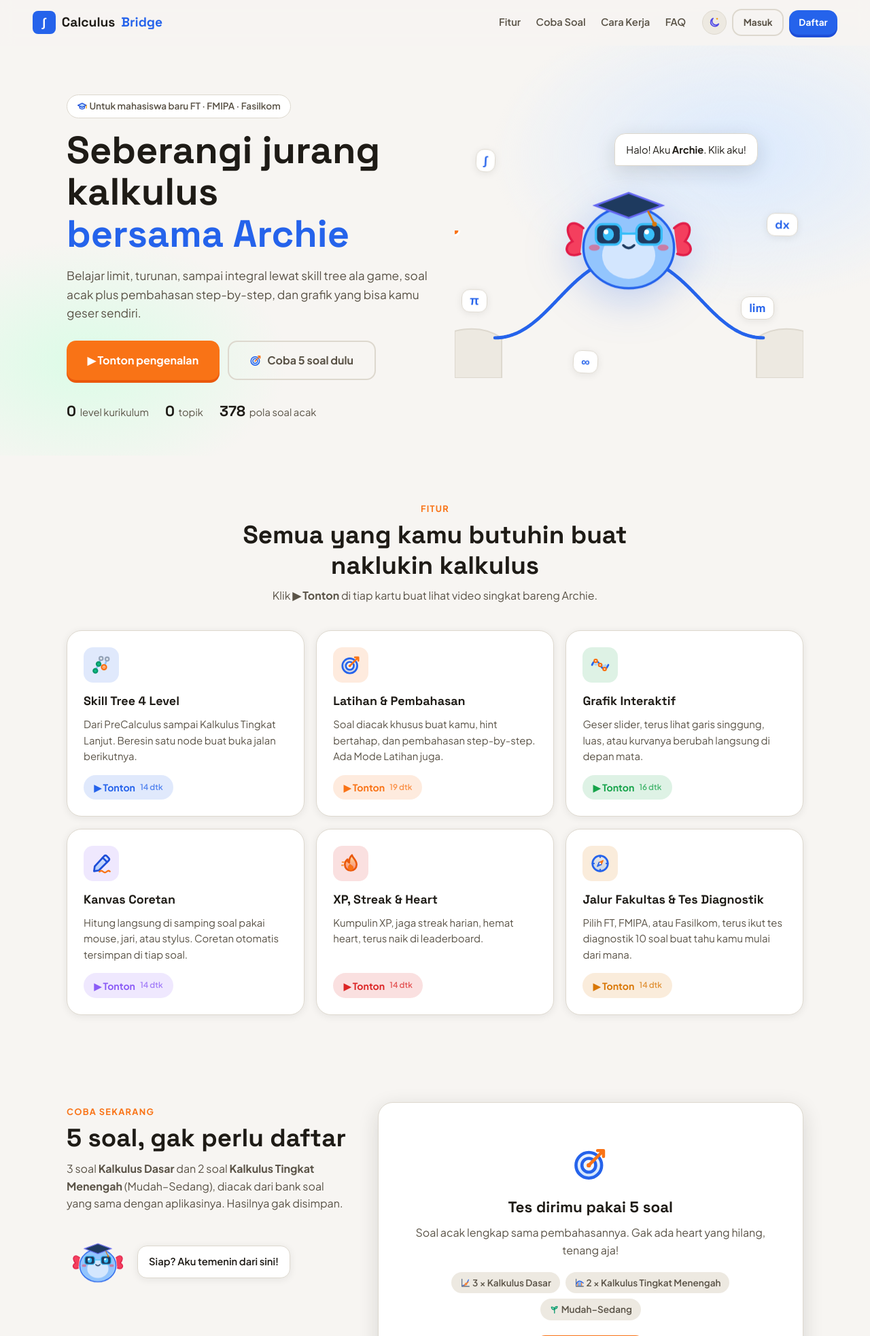
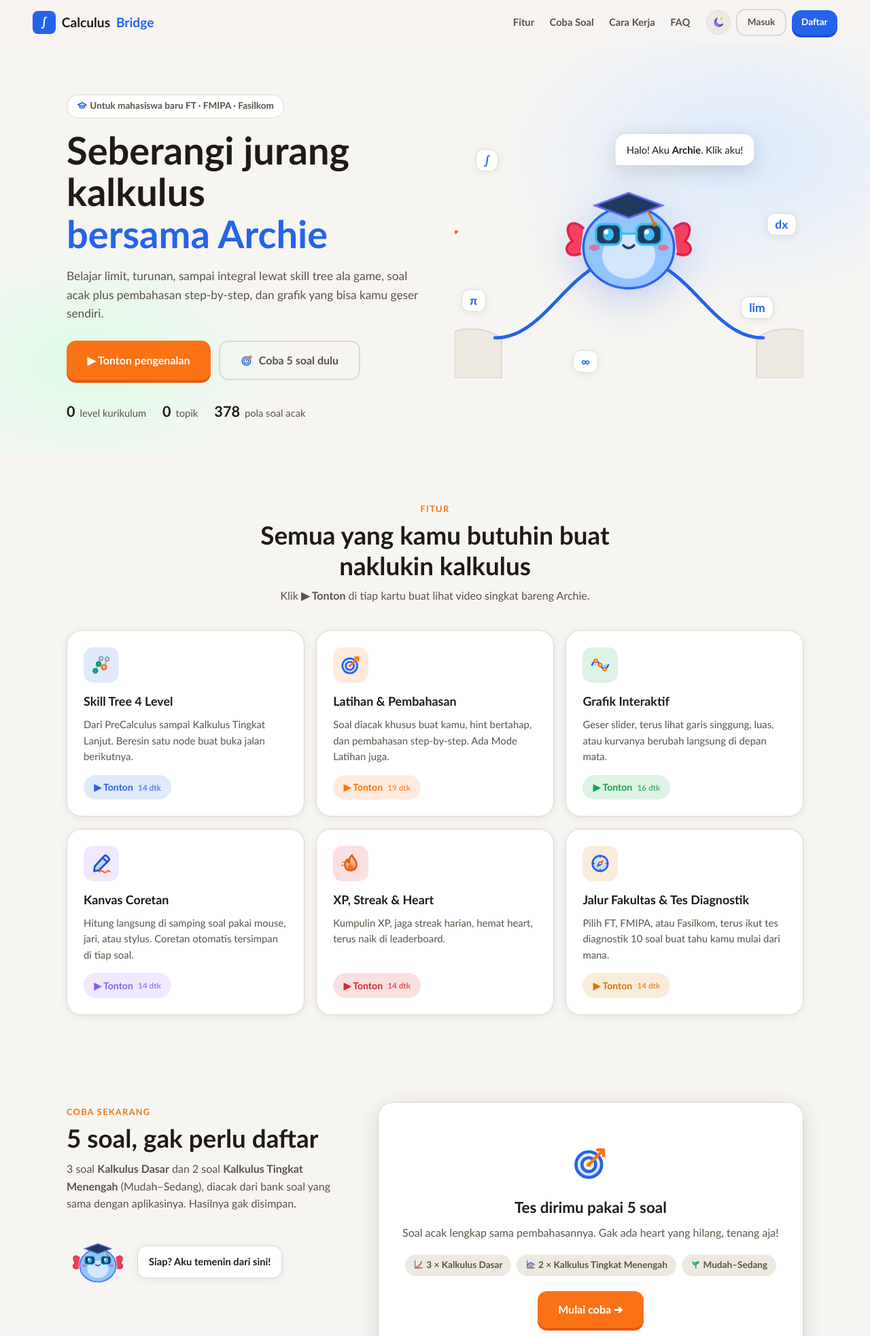
Before and after one commit to Silver-Richie/project-calculus, a Django app: page / in a window 1280 px wide. Shown: the top 1965 px of the page at 68% size. Run offline with Django 5.2, Linux system fonts and the light colour scheme; data that the repository does not hold is empty; parts of the project's set-up code (start-up, migrations or seed data) failed here and were passed over.

Commit message:
tipografi: Calibri dengan fallback Carlito, angka duel tabular
- --font-sans 'Calibri', 'Carlito', sans-serif untuk judul dan teks (ganti Space Grotesk + Plus Jakarta Sans)
- Google Font Carlito (kembaran metrik Calibri) untuk Mac/iOS/Android
- tabular-nums pada skor duel, statistik Ranked, dan Apex Points; KaTeX tetap memakai fontnya sendiri

Co-Authored-By: Claude Opus 5.5 <noreply@anthropic.com>

```diff
--- a/static/css/ranked.css
+++ b/static/css/ranked.css
@@ -53,7 +53,7 @@
 }
 .ranked-stars .rs { font-size: 1.55rem; line-height: 1; color: rgba(255, 255, 255, .22); }
 .ranked-stars .rs.on { color: #FACC15; text-shadow: 0 0 10px rgba(250, 204, 21, .7); }
-.ranked-apex-stars { font: 800 1.3rem var(--font-head); color: #FACC15; }
+.ranked-apex-stars { font: 800 1.3rem var(--font-head); font-variant-numeric: tabular-nums; color: #FACC15; }
 .ranked-next { margin-top: .45rem; color: #CBD5E1; font-size: .82rem; }
 
 .ranked-stats {
@@ -62,7 +62,7 @@
   background: rgba(15, 23, 42, .55); border: 1px solid rgba(255, 255, 255, .12); backdrop-filter: blur(4px);
 }
 .ranked-stat { display: flex; flex-direction: column; align-items: center; text-align: center; }
-.ranked-stat b { font: 800 1.25rem var(--font-head); color: #fff; white-space: nowrap; }
+.ranked-stat b { font: 800 1.25rem var(--font-head); font-variant-numeric: tabular-nums; color: #fff; white-space: nowrap; }
 .ranked-stat small { font-size: .7rem; color: #CBD5E1; line-height: 1.2; }
 .ranked-shield { grid-column: 1 / -1; display: grid; gap: .35rem; font-size: .8rem; color: #CBD5E1; }
 .ranked-shield b { color: #fff; margin-left: .25rem; }
--- a/static/css/style.css
+++ b/static/css/style.css
@@ -47,9 +47,11 @@
   --radius-lg: 22px;
   --radius-full: 9999px;
 
-  /* Type */
-  --font-head: 'Space Grotesk', sans-serif;
-  --font-body: 'Plus Jakarta Sans', sans-serif;
+  /* Type — Calibri asli di Windows/Office; Carlito (kembaran open-source, metrik identik, Google Fonts) di Mac/iOS/Android.
+     KaTeX tetap memakai font KaTeX_* sendiri karena .katex menetapkan font-family-nya langsung. */
+  --font-sans: 'Calibri', 'Carlito', sans-serif;
+  --font-head: var(--font-sans);
+  --font-body: var(--font-sans);
 
   /* Shadows */
   --shadow-card: 0 2px 12px rgba(30, 27, 22, .08);
@@ -2758,7 +2760,7 @@ form:not(.stepper-on) .dq-nav [data-step=next] { display: none; }
 .duel-side { display: flex; flex-direction: column; min-width: 0; }
 .duel-side.opp { text-align: right; align-items: flex-end; }
 .duel-side b { overflow: hidden; text-overflow: ellipsis; white-space: nowrap; max-width: 100%; font-size: .9rem; }
-.duel-pts { font: 800 1.5rem var(--font-head); color: var(--clr-primary); }
+.duel-pts { font: 800 1.5rem var(--font-head); font-variant-numeric: tabular-nums; color: var(--clr-primary); }
 .duel-side.opp .duel-pts { color: var(--clr-accent); }
 .duel-opp-status { color: var(--clr-growth); font-size: .75rem; font-weight: 700; min-height: 1em; }
 .duel-dots { display: flex; gap: .35rem; }
--- a/templates/base.html
+++ b/templates/base.html
@@ -19,7 +19,7 @@
 
   <link rel="preconnect" href="https://fonts.googleapis.com">
   <link rel="preconnect" href="https://fonts.gstatic.com" crossorigin>
-  <link href="https://fonts.googleapis.com/css2?family=Space+Grotesk:wght@500;600;700;800&family=Plus+Jakarta+Sans:wght@400;500;600;700&display=swap" rel="stylesheet">
+  <link href="https://fonts.googleapis.com/css2?family=Carlito:ital,wght@0,400;0,700;1,400;1,700&display=swap" rel="stylesheet">
   <link rel="stylesheet" href="{% asset 'vendor/katex/katex.min.css' %}">
   <link rel="stylesheet" href="{% asset 'css/style.css' %}">
   <link rel="stylesheet" href="{% asset 'css/practice.css' %}">
```
